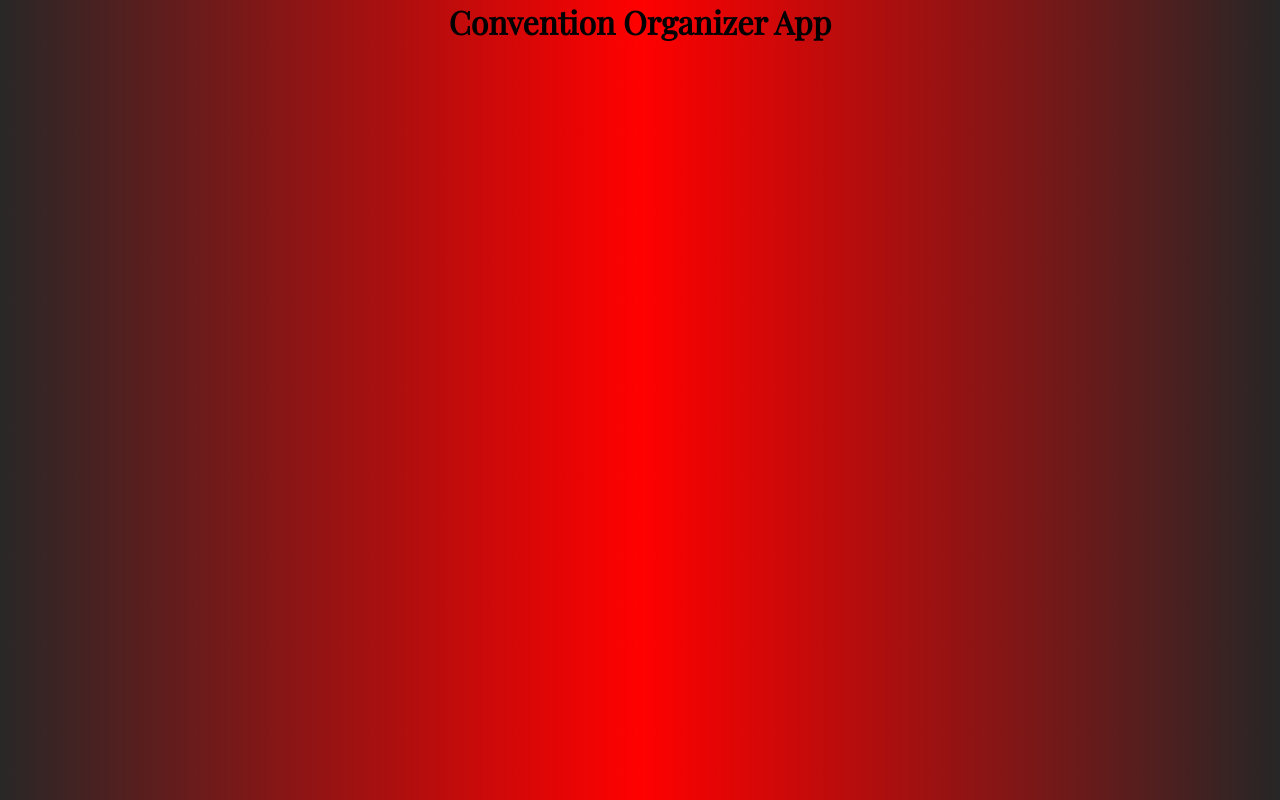
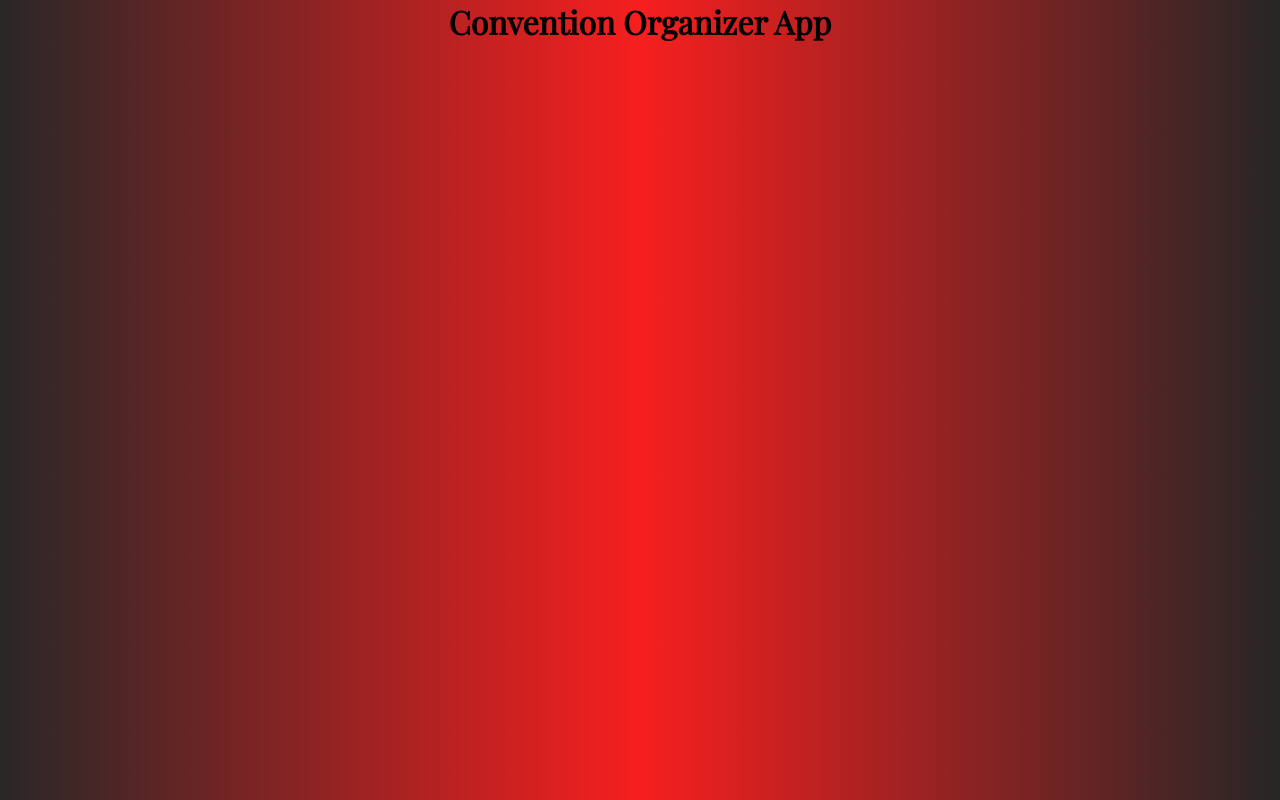
Before and after one commit to BrianTheLion328/HorrorConventionWebsite, a React (Create React App) app in the folder client/: page / in a window 1280 px wide. Built offline with nearby package versions, Linux system fonts and the light colour scheme.

Commit message:
updated body and background colors

```diff
--- a/client/src/App.css
+++ b/client/src/App.css
@@ -12,7 +12,7 @@ h1 {
   font-family: 'Playfair Display', serif;
 }
 body{
-  background-image: linear-gradient(to right, rgb(41, 39, 39), rgb(255, 0, 0), rgb(39, 38, 38));
+  background-image: linear-gradient(to right, rgb(41, 39, 39), rgb(247, 31, 31), rgb(39, 38, 38));
 }
 /* Details of individual convention with list of celebs */
 
@@ -122,7 +122,7 @@ td.celeb-list-name {
   background-color: pink;
 }
 .convention-list-background {
-  background-image: linear-gradient(to right, rgb(41, 39, 39), rgb(255, 0, 0), rgb(39, 38, 38));
+  background-image: linear-gradient(to right, rgb(41, 39, 39), rgb(247, 31, 31), rgb(39, 38, 38));
 }
 .convention-list {
   margin-left: 20px;
@@ -240,8 +240,3 @@ span.your-conventions-link  {
   margin: 5px 10px;
   font-size: 19px;
 }
-/* @media screen and (max-width: 720px) {
-  * > body {
-    width: 95%;
-  }
-} */
```
